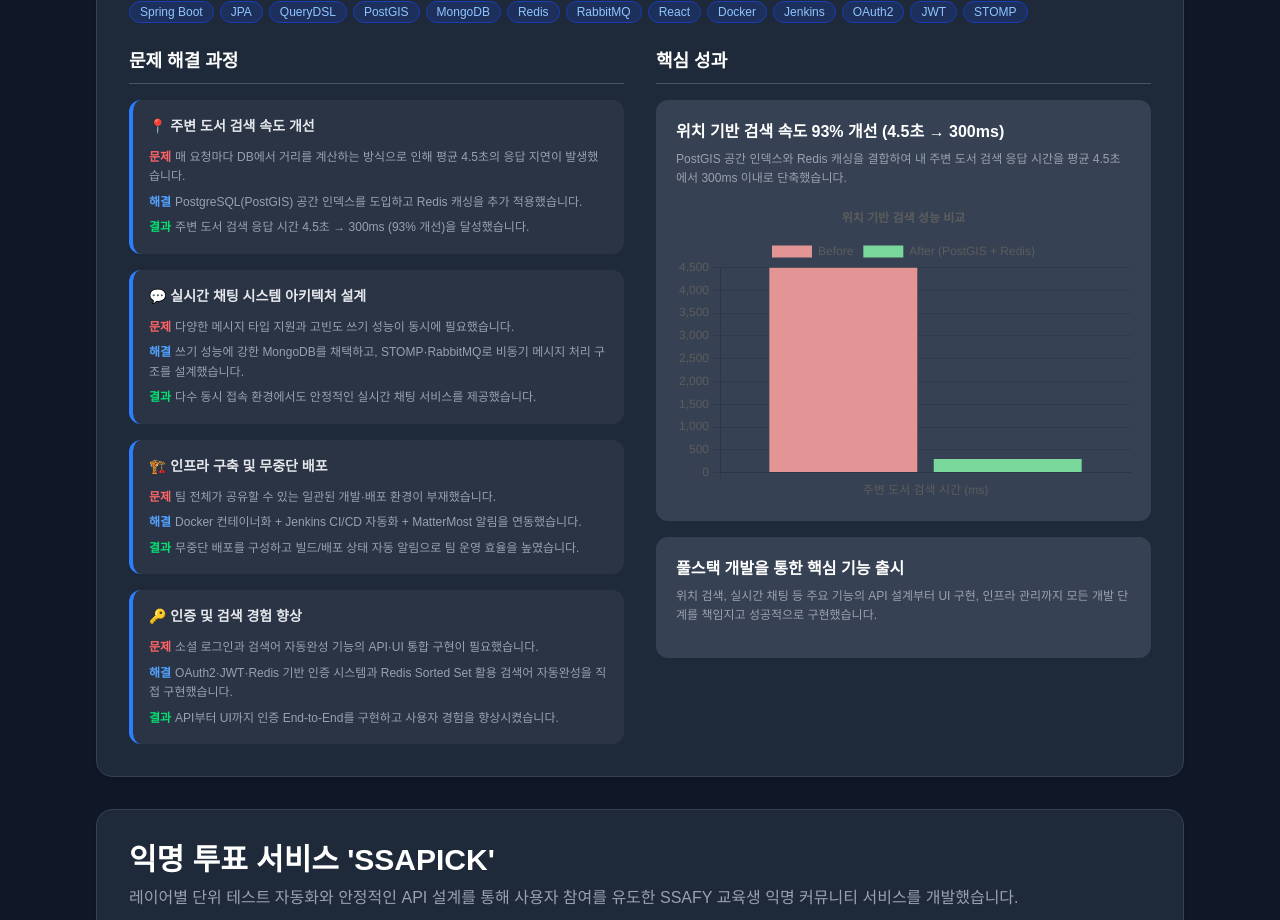
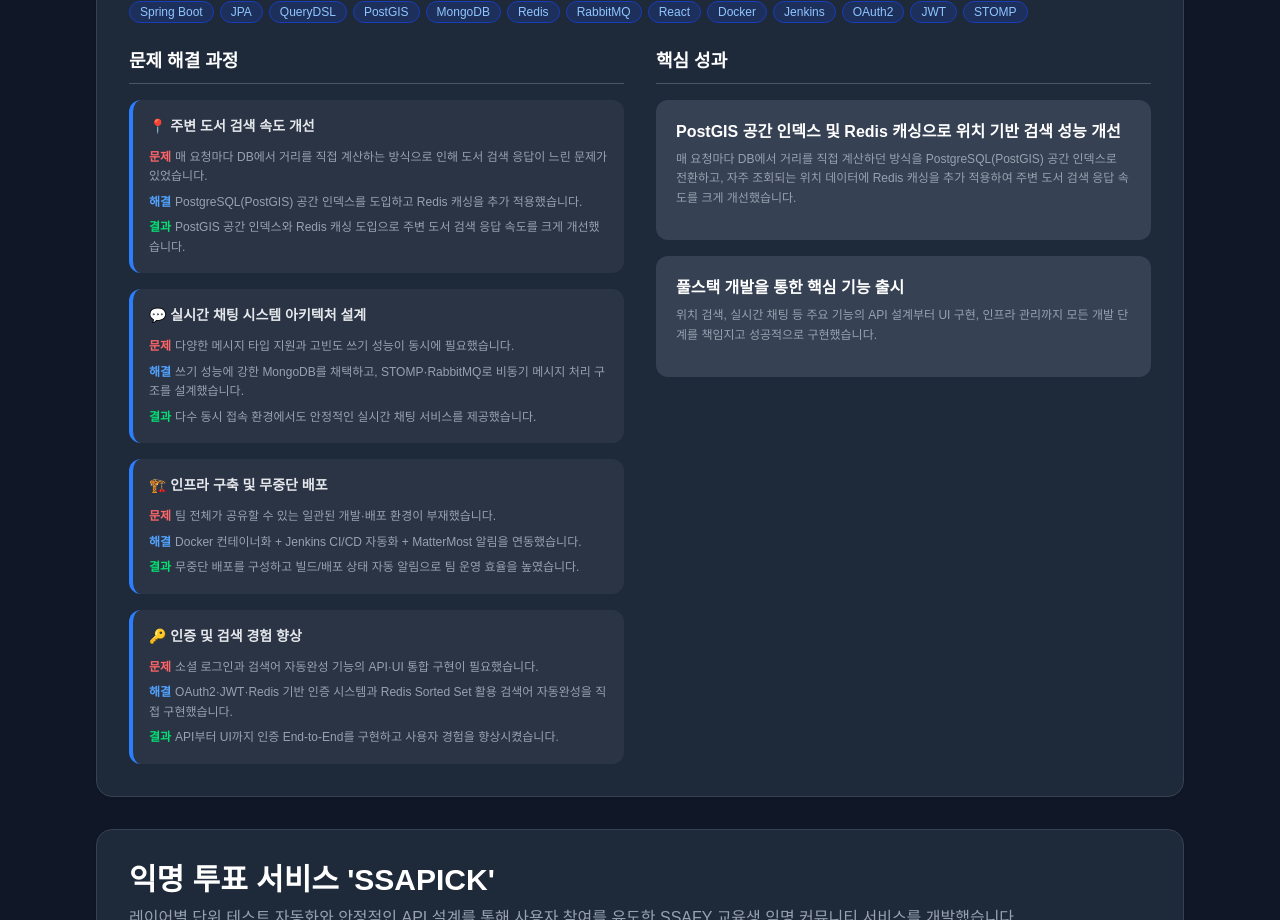
Before and after one commit to lij0825/lij0825.github.io, a React (Vite) app: page / in a window 1280 px wide. Shown: the part 2640-3560 px from the top of the page. Built offline with nearby package versions, Linux system fonts and the light colour scheme; some icons are missing; a web font is replaced by a local one.

Commit message:
feat: initialize data configuration module

```diff
--- a/src/data.ts
+++ b/src/data.ts
@@ -99,9 +99,9 @@ export const projectData = {
 		actions: [
 			{
 				title: "📍 주변 도서 검색 속도 개선",
-				problem: "매 요청마다 DB에서 거리를 계산하는 방식으로 인해 평균 4.5초의 응답 지연이 발생했습니다.",
+				problem: "매 요청마다 DB에서 거리를 직접 계산하는 방식으로 인해 도서 검색 응답이 느린 문제가 있었습니다.",
 				solution: "PostgreSQL(PostGIS) 공간 인덱스를 도입하고 Redis 캐싱을 추가 적용했습니다.",
-				result: "주변 도서 검색 응답 시간 4.5초 → 300ms (93% 개선)을 달성했습니다.",
+				result: "PostGIS 공간 인덱스와 Redis 캐싱 도입으로 주변 도서 검색 응답 속도를 크게 개선했습니다.",
 			},
 			{
 				title: "💬 실시간 채팅 시스템 아키텍처 설계",
@@ -124,24 +124,9 @@ export const projectData = {
 		],
 		results: [
 			{
-				title: "위치 기반 검색 속도 93% 개선 (4.5초 → 300ms)",
+				title: "PostGIS 공간 인덱스 및 Redis 캐싱으로 위치 기반 검색 성능 개선",
 				detail:
-					"PostGIS 공간 인덱스와 Redis 캐싱을 결합하여 내 주변 도서 검색 응답 시간을 평균 4.5초에서 300ms 이내로 단축했습니다.",
-				chart: {
-					type: "bar" as const,
-					data: {
-						labels: ["주변 도서 검색 시간 (ms)"],
-						datasets: [
-							{ label: "Before", data: [4500], backgroundColor: "#fca5a5" },
-							{ label: "After (PostGIS + Redis)", data: [300], backgroundColor: "#86efac" },
-						],
-					},
-					options: {
-						maintainAspectRatio: false,
-						scales: { y: { beginAtZero: true } },
-						plugins: { title: { display: true, text: "위치 기반 검색 성능 비교" } },
-					},
-				},
+					"매 요청마다 DB에서 거리를 직접 계산하던 방식을 PostgreSQL(PostGIS) 공간 인덱스로 전환하고, 자주 조회되는 위치 데이터에 Redis 캐싱을 추가 적용하여 주변 도서 검색 응답 속도를 크게 개선했습니다.",
 			},
 			{
 				title: "풀스택 개발을 통한 핵심 기능 출시",
```
